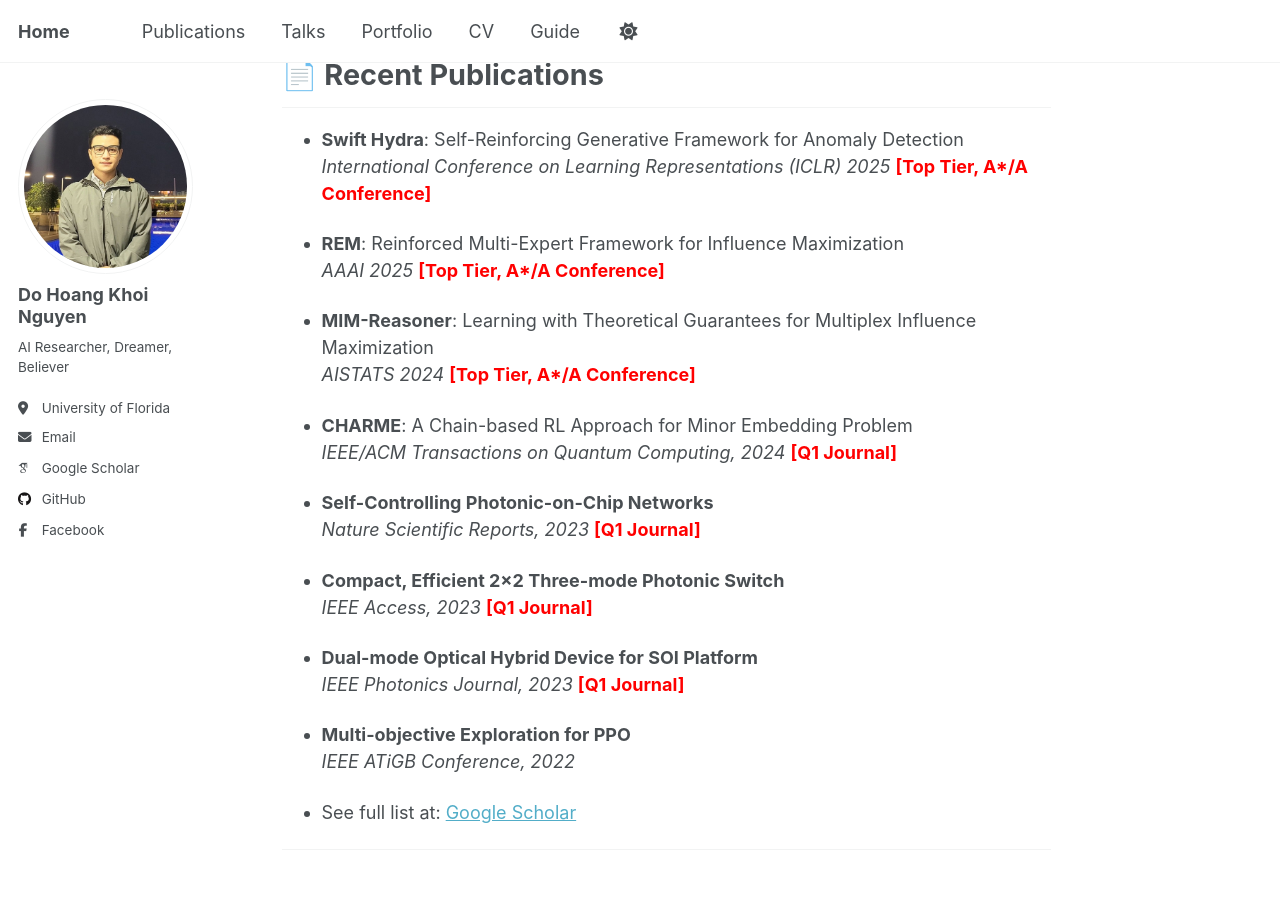
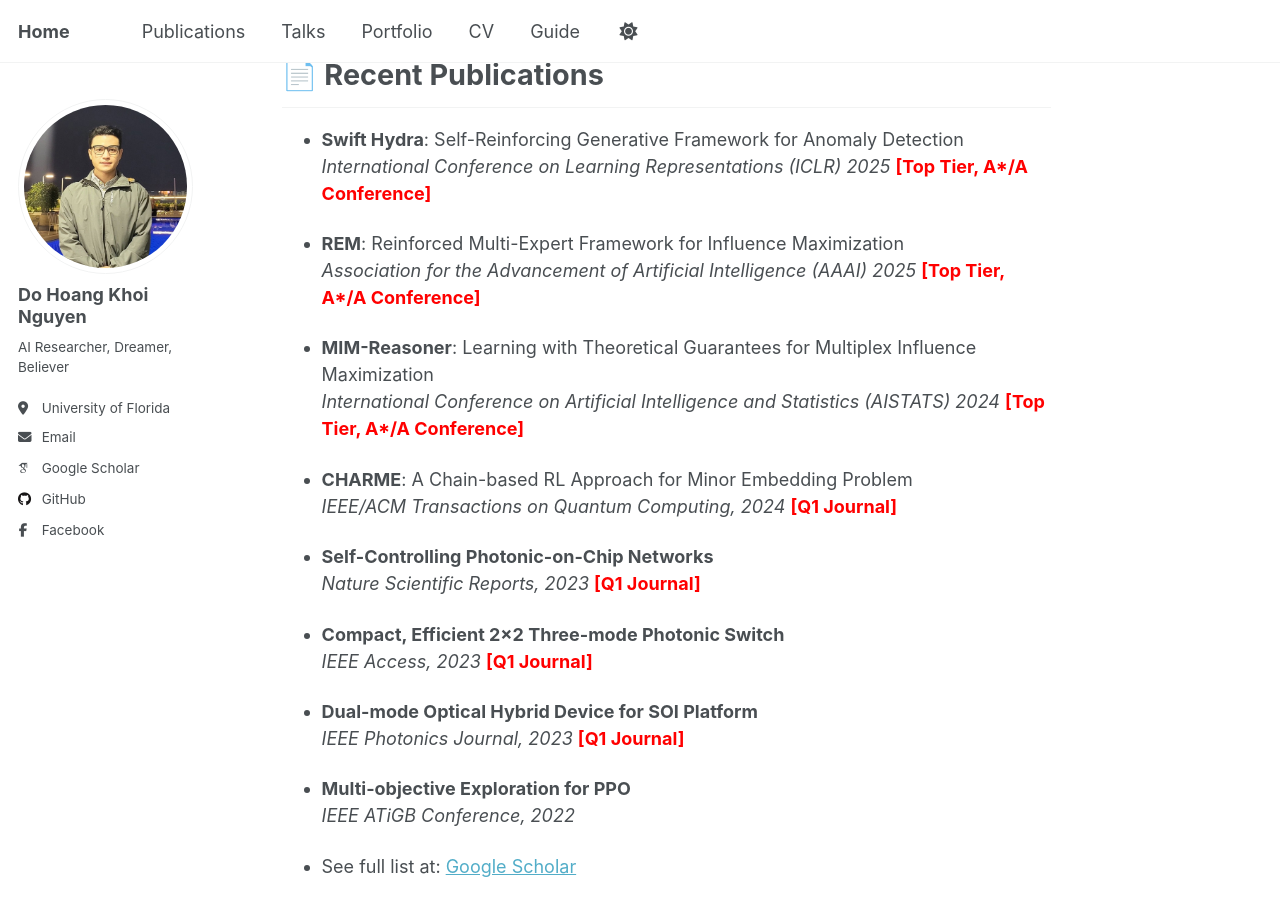
Before and after one commit to nguyendo1801/nguyendo1801.github.io, a Jekyll site: the page built from _pages/about.md, in a window 1280 px wide and 900 px high, scrolled down 831 px. Built offline with Jekyll 4.4.1, drawn with Linux system fonts in a browser that asks for light colours; some web fonts are replaced; a script that is not in the unit is left out.

Commit message:
Deploy academic site 0.0.0.4.8

```diff
--- a/_pages/about.md
+++ b/_pages/about.md
@@ -30,10 +30,10 @@ I’m especially drawn to problems that sit at the boundary between learning and
   <em>International Conference on Learning Representations (ICLR) 2025</em> <span style="color:red;"><strong>[Top Tier, A*/A Conference]</strong></span>
 
 - <strong>REM</strong>: Reinforced Multi-Expert Framework for Influence Maximization
-  <em>AAAI 2025</em> <span style="color:red;"><strong>[Top Tier, A*/A Conference]</strong></span>
+  <em>Association for the Advancement of Artificial Intelligence (AAAI) 2025</em> <span style="color:red;"><strong>[Top Tier, A*/A Conference]</strong></span>
 
 - <strong>MIM-Reasoner</strong>: Learning with Theoretical Guarantees for Multiplex Influence Maximization
-  <em>AISTATS 2024</em> <span style="color:red;"><strong>[Top Tier, A*/A Conference]</strong></span>
+  <em>International Conference on Artificial Intelligence and Statistics (AISTATS) 2024</em> <span style="color:red;"><strong>[Top Tier, A*/A Conference]</strong></span>
 
 - <strong>CHARME</strong>: A Chain-based RL Approach for Minor Embedding Problem
   <em>IEEE/ACM Transactions on Quantum Computing, 2024</em> <span style="color:red;"><strong>[Q1 Journal]</strong></span>
```
